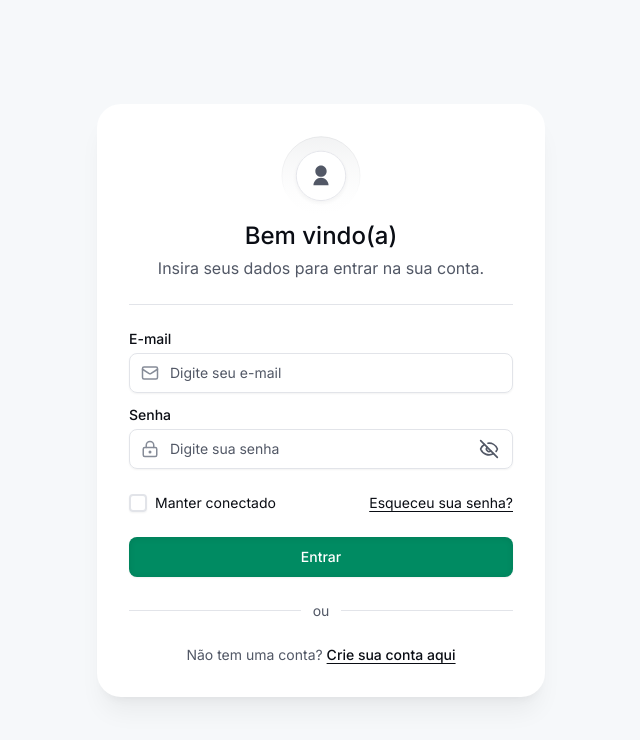
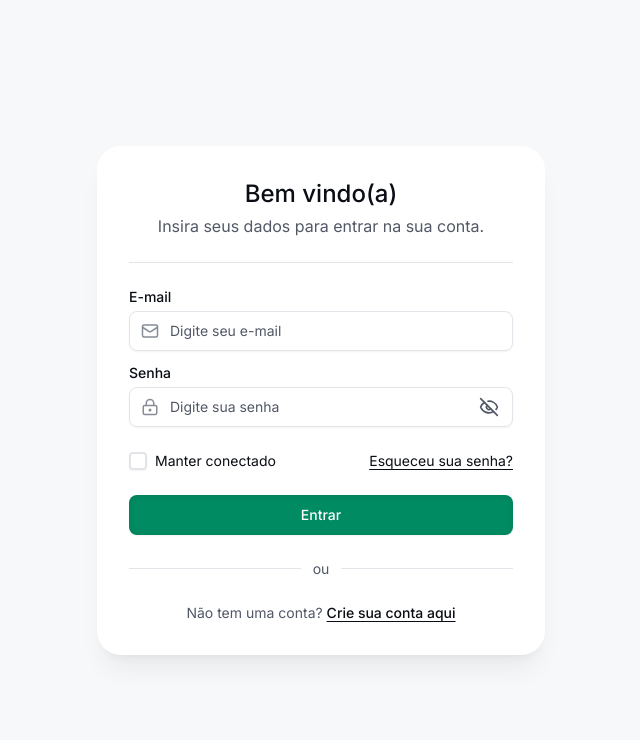
Before and after one commit to ipecode-br/abnmo-frontend, a Next.js app: page /conta/entrar in a window 1280 px wide. Shown: the top 740 px of the page, without its empty margins (319-959 px from the left). Built offline with nearby package versions, Linux system fonts and the light colour scheme.

Commit message:
chore(auth-card): make image dynamically rendered

```diff
--- a/src/components/auth/auth-card.tsx
+++ b/src/components/auth/auth-card.tsx
@@ -1,16 +1,18 @@
-import icon from '@images/auth/icon.svg'
+import type { StaticImport } from 'next/dist/shared/lib/get-img-props'
 import Image from 'next/image'
 import type { ReactNode } from 'react'
 
 import { Divider } from '@/components/ui/divider'
 
 interface AuthCardProps {
+  image: string | StaticImport
   title: string
   description: string
   children: ReactNode
 }
 
 export function AuthCard({
+  image,
   title,
   description,
   children,
@@ -18,7 +20,7 @@ export function AuthCard({
   return (
     <div className='bg-background flex w-full max-w-md flex-col items-center gap-6 rounded-3xl p-8 shadow-xl/5'>
       <header className='flex flex-col items-center gap-1 text-center'>
-        <Image src={icon} alt='' className='size-20' />
+        {image && <Image src={image} alt='' className='size-20' />}
         <h1 className='text-2xl font-medium'>{title}</h1>
         <p className='text-foreground-soft'>{description}</p>
       </header>
```
